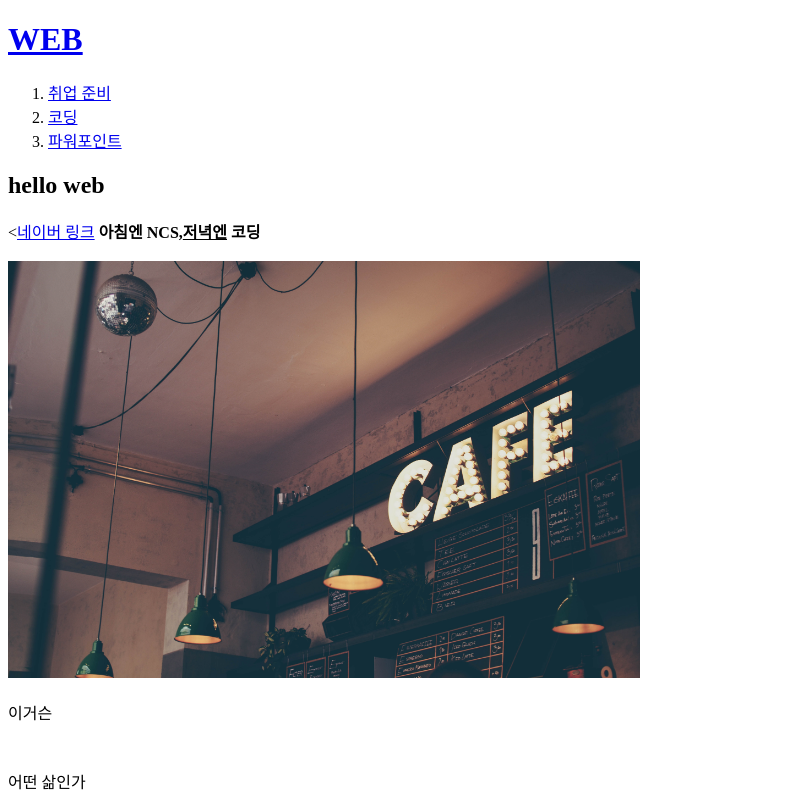
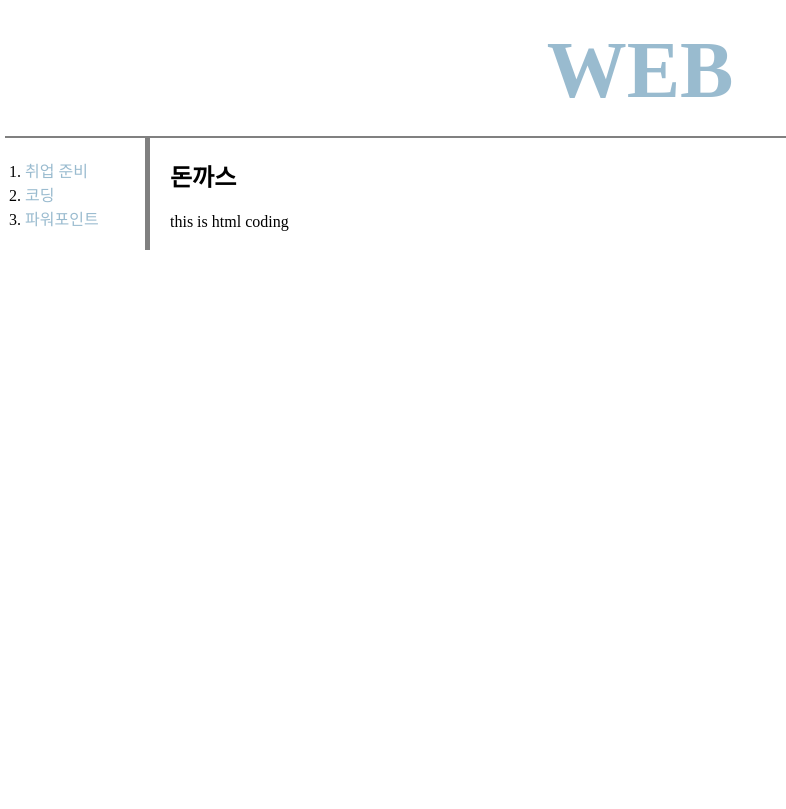
Before and after one commit to guk0930/web1, a plain HTML site: page 1.html in a window 1280 px wide. Shown: the whole page, without its empty margins (0-786 px from the left). Drawn offline with Linux system fonts and the light colour scheme.

Commit message:
second change
html+css

```diff
--- a/1.html
+++ b/1.html
@@ -1,22 +1,22 @@
 <!doctype html>
 <html>
 <head>
-  <title>WEB1 - html</title>
+  <title>WEB1 - welcome</title>
   <meta charset="utf-8">
+  <link rel="stylesheet" href="style.css">
 </head>
 <body>
   <h1><a href="index.html">WEB</a></h1>
+  <div id="grid">
     <ol>
       <li><a href="1.html">취업 준비</a></li>
       <li><a href="2.html">코딩</a></li>
       <li><a href="3.html">파워포인트</a></li>
     </ol>
-  <h2>hello web</h2>
-  <p><<a href="https://www.naver.com/"
-    tatget="_blank" title="naver">네이버 링크</a>
-  <strong>아침엔 NCS,<u>저녁엔</u> 코딩</strong>
-  <br><br><img src="practice img.jpg"
-  width="50%">
-  <br><br>이거슨 <p style="margin-top:45px">어떤 삶인가</p>
+    <div id="article">
+      <h2>돈까스</h2>
+      <p>this is html coding</p>
+    </div>
+  </div>
   </body>
   </html>
--- /dev/null
+++ b/style.css
@@ -0,0 +1,41 @@
+body{
+  margin:5px;
+}
+a {
+  color:#0586;
+  text-decoration: none;
+}
+h1 {
+  font-size:80px;
+  text-align: center;
+  border-bottom:2px solid gray;
+  margin:0;
+  padding:20px;
+}
+ol{
+  border-right:5px solid gray;
+  width:100px;
+  margin:0px;
+  padding:20px;
+}
+#grid{
+  display: grid;
+  grid-template-columns: 150px 1fr
+}
+#grid ol{
+  padding-left:20px;
+}
+#article{
+  padding-left:15px;
+}
+@media(max-width:800px){
+  #grid{
+    display: block;
+  }
+  ol{
+    border-right:none;
+  }
+  h1 {
+border-bottom:none;
+  }
+}
```
Also changed, not shown: 2.html (+8 -3 lines), 3.html (+8 -3 lines), index.html (+7 -0 lines). Lines whose indentation alone changed are shown as unchanged.
